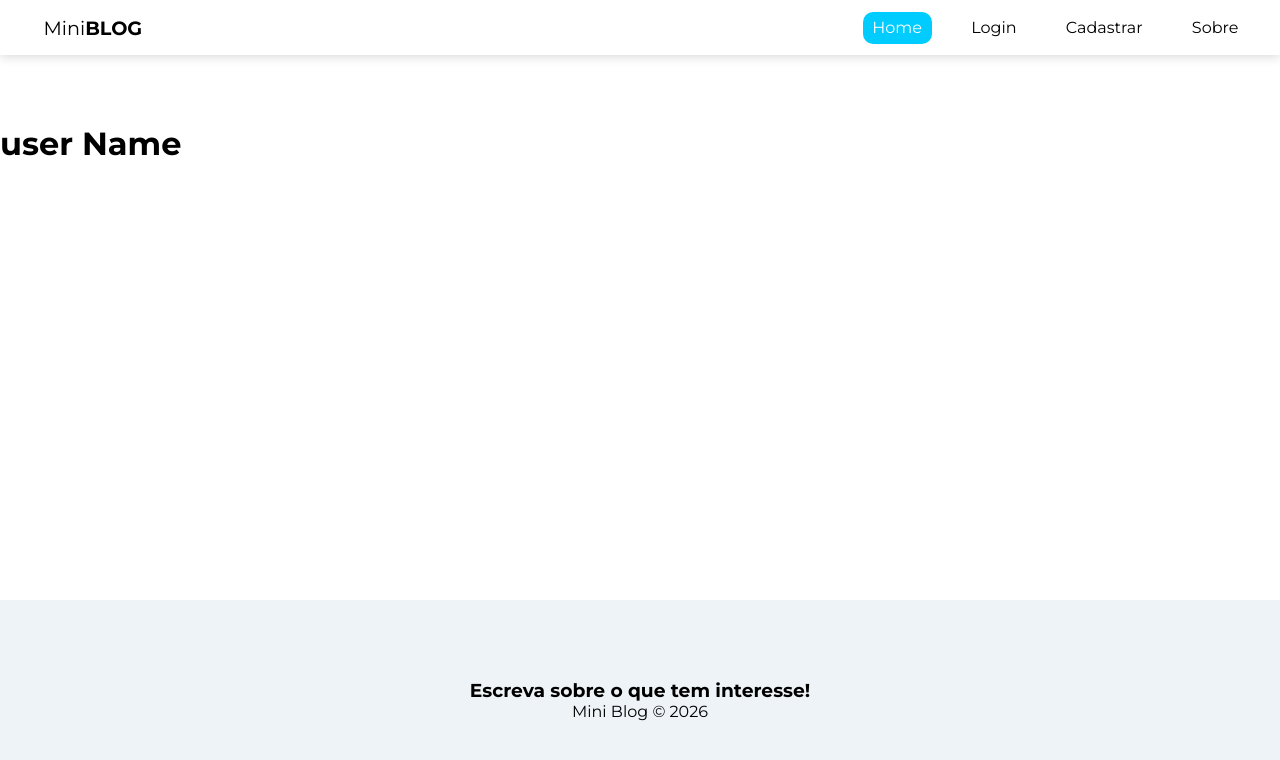
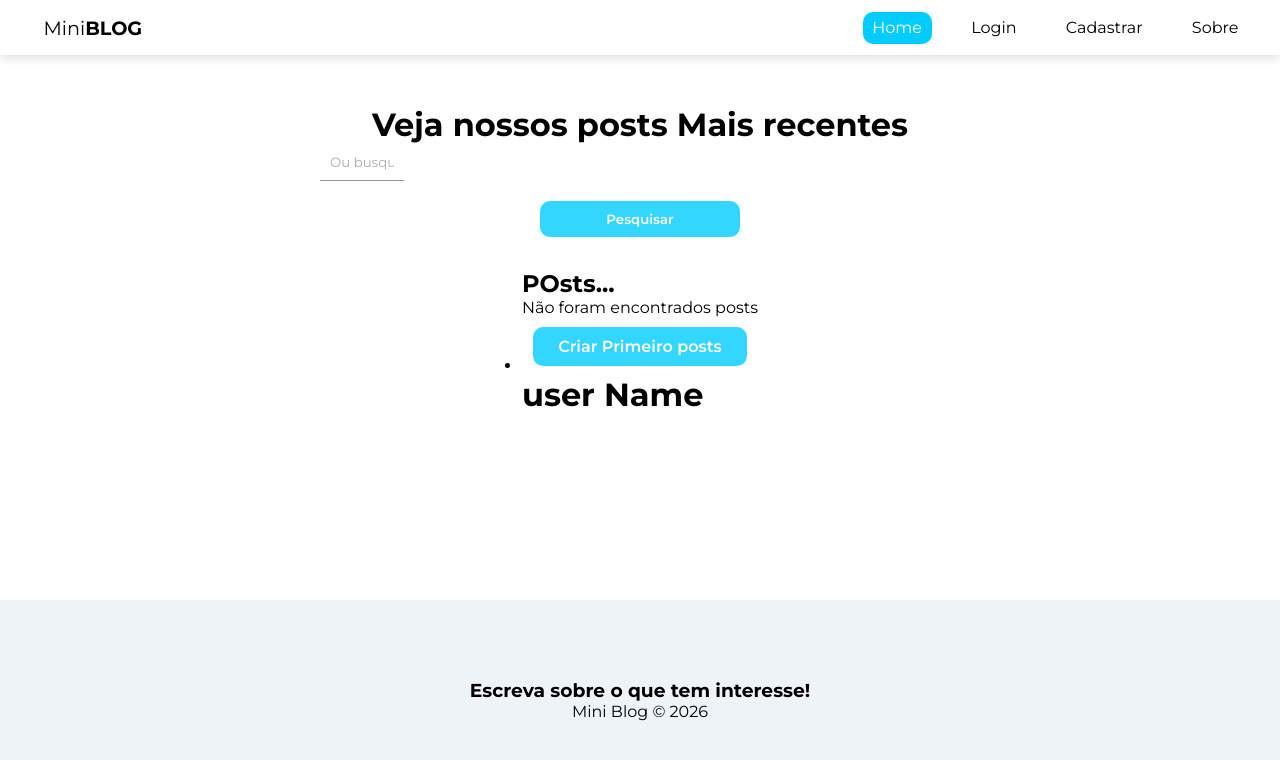
Before and after one commit to Jo4ocarlos/Desafios-React, a React (Vite) app in the folder Mini Blog/blog/: page / in a window 1280 px wide. Shown: the top 760 px of the page. Built offline with nearby package versions, Linux system fonts and the light colour scheme; no server answers.

Commit message:
avançando na pagina de post

```diff
--- a/Mini Blog/blog/src/components/Posts/Posts.jsx
+++ b/Mini Blog/blog/src/components/Posts/Posts.jsx
@@ -1,8 +1,17 @@
 import React from "react";
 import style from './Posts.module.css'
+import { Link } from "react-router-dom";
 const Posts = ({ posts }) => {
   return (
+    <div>
+      <h2>POsts...</h2>
       <ul>
+        {posts && posts.length === 0 && (
+          <div className={style.noposts}>
+            <p>Não foram encontrados posts</p>
+            <Link to='/post/create' className="btn">Criar Primeiro posts</Link>
+          </div>
+        )}
         <li>
           <div className={style.header_posts}>
               <img src="" alt="" />
@@ -10,10 +19,10 @@
           </div>
 
           <div className={style.body_posts}>
-
           </div>
         </li>
       </ul>
+    </div>
   );
 };
 
--- a/Mini Blog/blog/src/components/Posts/Posts.module.css
+++ b/Mini Blog/blog/src/components/Posts/Posts.module.css
@@ -0,0 +1,10 @@
+.noposts{
+    text-align: center;
+}
+.noposts p{
+    margin-bottom: 20px;
+}
+.noposts a{
+
+    padding: 10px 25px;
+}
--- a/Mini Blog/blog/src/hooks/useInsertDocument.js
+++ b/Mini Blog/blog/src/hooks/useInsertDocument.js
@@ -38,6 +38,7 @@
   const insertDocument = async (document) => {
     checkCancelBeforeDispatch({
       type: "LOADING",
+
     });
     try {
       const newDocument = { ...document, createAt: Timestamp.now() };
--- a/Mini Blog/blog/src/pages/Home/Home.jsx
+++ b/Mini Blog/blog/src/pages/Home/Home.jsx
@@ -1,16 +1,28 @@
+//css
+import style from './home.module.css'
+
 //hooks
-import {useNavigate, Link} from 'react-router-dom'
-import {useState, useEffect} from 'react'
+import { useNavigate, Link } from "react-router-dom";
+import { useState, useEffect } from "react";
 // components
-import Posts from '../../components/Posts/Posts'
+import Posts from "../../components/Posts/Posts";
 
-const Home = ()=>{
-
-    return(
-        <div>
-            <Posts/>
-        </div>
-    )
+const Home = () => {
+const [query, setQuery] = useState('') //state da pesquisa de formulários
+const [posts] = useState([])
+const handleSubmmit = (e)=>{
+    e.preventDefault()
 }
+  return (
+    <div className={style.home}>
+        <h1>Veja nossos posts Mais recentes</h1>
+      <form onSubmit={handleSubmmit} className={style.search_form}>
+        <input type="text" placeholder="Ou busque por tags.." onChange={(e)=> setQuery(e.target.value)} value={query}/>
+        <button className="btn btn-dark">Pesquisar</button>
+      </form>
+      <Posts posts={posts}/>
+    </div>
+  );
+};
 
 export default Home;
--- a/Mini Blog/blog/src/pages/Home/Home.module.css
+++ b/Mini Blog/blog/src/pages/Home/Home.module.css
@@ -0,0 +1,18 @@
+.home{
+    display: flex;
+  flex-direction: column;
+  align-items: center;
+  justify-content: center;
+}
+.search_form{
+    display: flex;
+    max-width: 100%;
+    width: 50%;
+    justify-content: center;
+    margin-bottom: 2em;
+}
+
+.search_form input{
+    margin-right: 10px;
+    width: 10%;
+}
```
Lines whose indentation alone changed are shown as unchanged.
